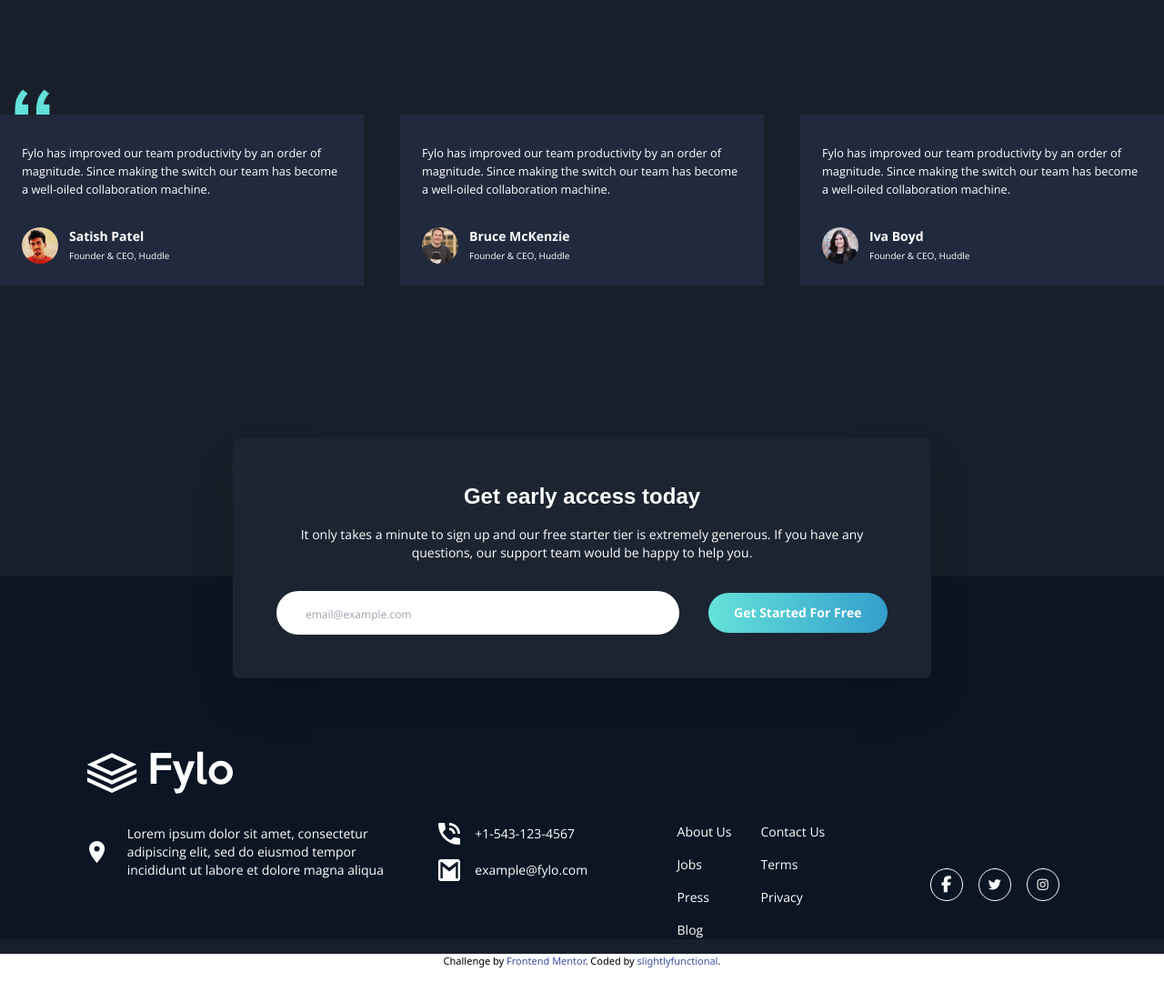
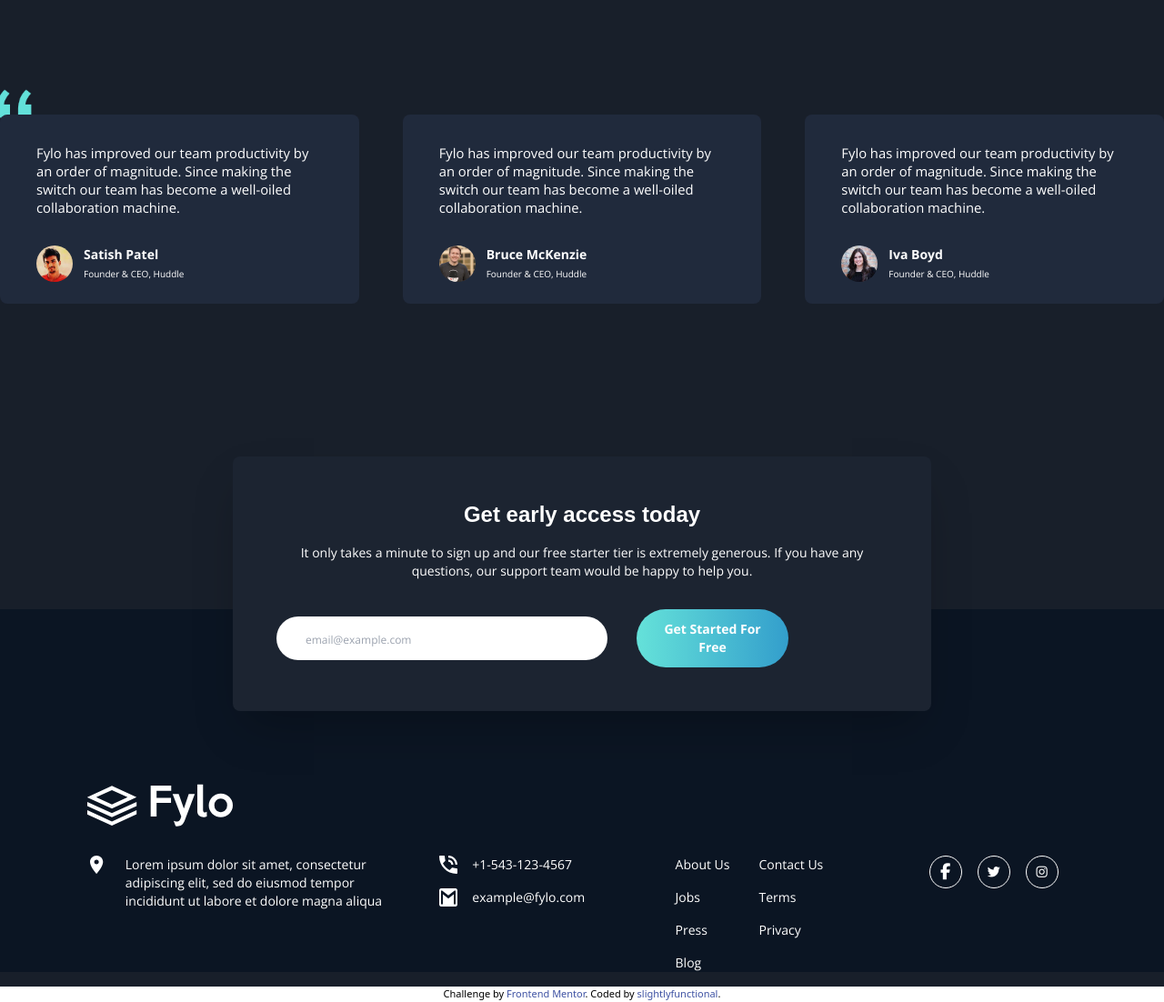
Before and after one commit to alexl8819/fylo-dark-theme-landing-page, a website built with Parcel: page src/index.html in a window 1280 px wide. Shown: the part 2240-3342 px from the top of the page at 91% size. Before the commit the page ends 3306 px from the top, so only its background shows below. Built offline with nearby package versions, Linux system fonts and the light colour scheme.

Commit message:
add some styling and semantic html5 tweaks to certain sections, begain adding email validation

```diff
--- a/src/index.html
+++ b/src/index.html
@@ -99,33 +99,33 @@
         </div>
       </div>
       <div class="w-full mb-28 flex justify-center">
-        <section class="max-w-xs lg:max-w-7xl">
+        <div class="max-w-xs lg:max-w-7xl">
           <div class="flex flex-col lg:flex-row justify-evenly items-center">
             <figure class="w-full mb-12">
               <img src="./images/illustration-stay-productive.png" alt="stay productive illustration" />
             </figure>
-            <div class="w-full flex flex-col lg:px-14">
+            <section class="w-full flex flex-col lg:px-14">
               <h2 class="font-raleway font-bold text-[1.2rem] lg:text-4xl text-white text-center lg:text-left lg:pr-28">Stay productive, wherever you are</h2>
 
               <p class="text-sm lg:text-base text-white text-left my-6">Never let location be an issue when accessing your files. Fylo has you covered for all of your file storage needs.</p>
 
               <p class="text-sm lg:text-base text-white text-left">Securely share files and folders with friends, family and colleagues for live collaboration. No email attachments required.</p>
 
-              <button type="button" class="w-40 flex flex-row justify-center items-center border-b border-b-cyan pb-1.5 mt-6">
-                <span class="text-cyan text-sm mr-2">See how Fylo works</span>
+              <button type="button" class="w-40 flex flex-row justify-evenly items-center border-b border-b-cyan pr-1.5 pb-1.5 mt-6">
+                <span class="text-cyan text-sm -ml-1">See how Fylo works</span>
                 <img class="w-4" src="./images/icon-arrow.svg" alt="arrow icon" />
               </button>
-            </div>
+            </section>
           </div>
-        </section>
+        </div>
       </div>
       <div class="w-full mb-32 flex justify-center">
         <div class="max-w-xs lg:max-w-7xl">
-          <div class="bg-quotes bg-no-repeat bg-contain ml-4 h-8 w-16"></div>
-          <div class="flex flex-col lg:flex-row lg:-mt-11 space-x-3.5 lg:space-x-10">
-            <article class="bg-dark-blue-testimonials rounded-lg lg:rounded-none lg:my-10 pt-8 pb-8 lg:pb-6 px-8 lg:px-6">
+          <div class="bg-quotes bg-no-repeat bg-contain ml-4 lg:-ml-1 h-8 w-16"></div>
+          <div class="flex flex-col lg:flex-row lg:-mt-11 lg:space-x-12">
+            <article class="bg-dark-blue-testimonials rounded-lg mx-3.5 lg:mx-0 lg:my-10 pt-8 pb-8 lg:pb-6 px-8 lg:px-10">
               <blockquote class="mb-8">
-                <p class="text-[0.625rem] lg:text-[0.8rem] text-left text-white leading-5">Fylo has improved our team productivity by an order of magnitude. Since making the switch our team has become a well-oiled collaboration machine.</p>
+                <p class="text-[0.625rem] lg:text-[0.925rem] text-left text-white leading-5">Fylo has improved our team productivity by an order of magnitude. Since making the switch our team has become a well-oiled collaboration machine.</p>
               </blockquote>
               <div class="flex flex-row">
                 <img class="w-10 mr-3 rounded-full" src="./images/profile-1.jpg" alt="profile photo of satish patel" />
@@ -135,9 +135,9 @@
                 </div>
               </div>
             </article>
-            <article class="bg-dark-blue-testimonials rounded-lg lg:rounded-none my-10 pt-8 pb-8 lg:pb-6 px-8 lg:px-6">
+            <article class="bg-dark-blue-testimonials rounded-lg mx-3.5 lg:mx-0 my-10 pt-8 pb-8 lg:pb-6 px-8 lg:px-10">
               <blockquote class="mb-8">
-                <p class="text-[0.625rem] lg:text-[0.8rem] text-left text-white leading-5">Fylo has improved our team productivity by an order of magnitude. Since making the switch our team has become a well-oiled collaboration machine.</p>
+                <p class="text-[0.625rem] lg:text-[0.925rem] text-left text-white leading-5">Fylo has improved our team productivity by an order of magnitude. Since making the switch our team has become a well-oiled collaboration machine.</p>
               </blockquote>
               <div class="flex flex-row">
                 <img class="w-10 mr-3 rounded-full" src="./images/profile-2.jpg" alt="profile photo of bruce mckenzie" />
@@ -147,9 +147,9 @@
                 </div>
               </div>
             </article>
-            <article class="bg-dark-blue-testimonials rounded-lg lg:rounded-none lg:my-10 pt-8 pb-8 lg:pb-6 px-8 lg:px-6">
+            <article class="bg-dark-blue-testimonials rounded-lg mx-3.5 lg:mx-0 lg:my-10 pt-8 pb-8 lg:pb-6 px-8 lg:px-10">
               <blockquote class="mb-8">
-                <p class="text-[0.625rem] lg:text-[0.8rem] text-left text-white leading-5">Fylo has improved our team productivity by an order of magnitude. Since making the switch our team has become a well-oiled collaboration machine.</p>
+                <p class="text-[0.625rem] lg:text-[0.925rem] text-left text-white leading-5">Fylo has improved our team productivity by an order of magnitude. Since making the switch our team has become a well-oiled collaboration machine.</p>
               </blockquote>
               <div class="flex flex-row">
                 <img class="w-10 mr-3 rounded-full" src="./images/profile-3.jpg" alt="profile photo of iva boyd" />
@@ -169,32 +169,33 @@
 
             <label class="text-xs lg:text-sm text-center text-white mt-4 mb-8" for="email">It only takes a minute to sign up and our free starter tier is extremely generous. If you have any questions, our support team would be happy to help you.</label>
             <div class="w-full flex flex-col lg:flex-row justify-center items-center">
-              <input class="w-full py-3 px-8 rounded-s-full rounded-e-full outline-none placeholder:text-xs" type="email" id="email" name="email" placeholder="email@example.com" />
+              <input class="peer w-full py-3 px-8 rounded-s-full rounded-e-full outline-none placeholder:text-xs" type="email" id="email" name="email" placeholder="email@example.com" minlength="3" pattern="[a-zA-Z0-9._-]+@[a-zA-Z0-9-]+\.[a-zA-Z0-9]{2,61}(?:[a-zA-Z0-9-.][a-zA-Z0-9]{2,61})*" aria-labelledby="email" />
 
               <button class="w-full lg:w-72 lg:ml-8 mt-6 lg:mt-0 py-3 px-6 rounded-s-full rounded-e-full bg-gradient-to-r from-cyan to-blue text-sm text-white font-bold" type="submit">Get Started For Free</button>
+              <p class="invisible block peer-invalid:visible text-sm text-light-red">Please enter a valid email address</p>
             </div>
           </form>
         </div>
       </div>
-      <div class="w-full -mt-44 lg:-mt-28 pt-48 mb-4 bg-dark-blue-footer flex justify-center">
+      <footer class="w-full -mt-44 lg:-mt-28 pt-48 mb-4 bg-dark-blue-footer flex justify-center">
         <div class="w-full max-w-xs lg:max-w-7xl">
           <div class="pt-12 lg:pt-0">
-            <img class="ml-24 w-32 lg:w-40" src="./images/logo.svg" alt="site footer logo" />
+            <img class="lg:ml-24 w-32 lg:w-40" src="./images/logo.svg" alt="site footer logo" />
             <div class="flex flex-col lg:flex-row justify-evenly lg:mt-8">
               <div class="my-12 lg:my-0 space-y-4 lg:space-y-0">
                 <div class="flex flex-col lg:flex-row lg:justify-between">
-                  <div class="flex flex-row items-center lg:max-w-sm lg:pr-6">
-                    <img class="w-6 h-6" src="./images/icon-location.svg" alt="location icon" />
-                    <span class="text-sm text-left text-white ml-6">Lorem ipsum dolor sit amet, consectetur adipiscing elit, sed do eiusmod tempor incididunt ut labore et dolore magna aliqua</span>
+                  <div class="flex flex-row justify-center items-start mb-4 lg:mb-0 lg:max-w-sm lg:pr-10">
+                    <img class="w-5 h-5" src="./images/icon-location.svg" alt="location icon" />
+                    <span class="text-base lg:text-sm text-left text-white ml-6">Lorem ipsum dolor sit amet, consectetur adipiscing elit, sed do eiusmod tempor incididunt ut labore et dolore magna aliqua</span>
                   </div>
-                  <div class="lg:space-y-4">
-                    <div class="flex flex-row items-center">
-                      <img class="w-6 h-6" src="./images/icon-phone.svg" alt="phone icon" />
-                      <span class="text-sm text-left text-white ml-4">+1-543-123-4567</span>
+                  <div class="space-y-4 lg:space-y-4">
+                    <div class="flex flex-row items-start">
+                      <img class="w-5 h-5" src="./images/icon-phone.svg" alt="phone icon" />
+                      <span class="text-base lg:text-sm text-left text-white ml-4">+1-543-123-4567</span>
                     </div>
-                    <div class="flex flex-row items-center">
-                      <img class="w-6 h-6" src="./images/icon-email.svg" alt="email icon" />
-                      <span class="text-sm text-left text-white ml-4">example@fylo.com</span>
+                    <div class="flex flex-row items-start">
+                      <img class="w-5 h-5" src="./images/icon-email.svg" alt="email icon" />
+                      <span class="text-base lg:text-sm text-left text-white ml-4">example@fylo.com</span>
                     </div>
                   </div>
                 </div>
@@ -226,7 +227,7 @@
                   </li>
                 </ol>
               </nav>
-              <div class="mt-14 mb-4 lg:mt-6 flex justify-center lg:justify-end">
+              <div class="mt-14 mb-4 lg:mb-0 lg:mt-0 flex justify-center lg:justify-end lg:items-start">
                 <div class="w-40 lg:w-44 flex flex-row justify-evenly items-center text-center text-xs lg:text-base">
                   <button type="button" class="w-9 h-9 flex justify-center items-center border rounded-full border-white" aria-label="facebook social icon">
                     <i class="text-lg text-white fa-brands fa-facebook-f"></i>
@@ -242,7 +243,7 @@
             </div>
           </div>
         </div>
-      </div>
+      </footer>
     </div>
   </main>
   <footer>
```
